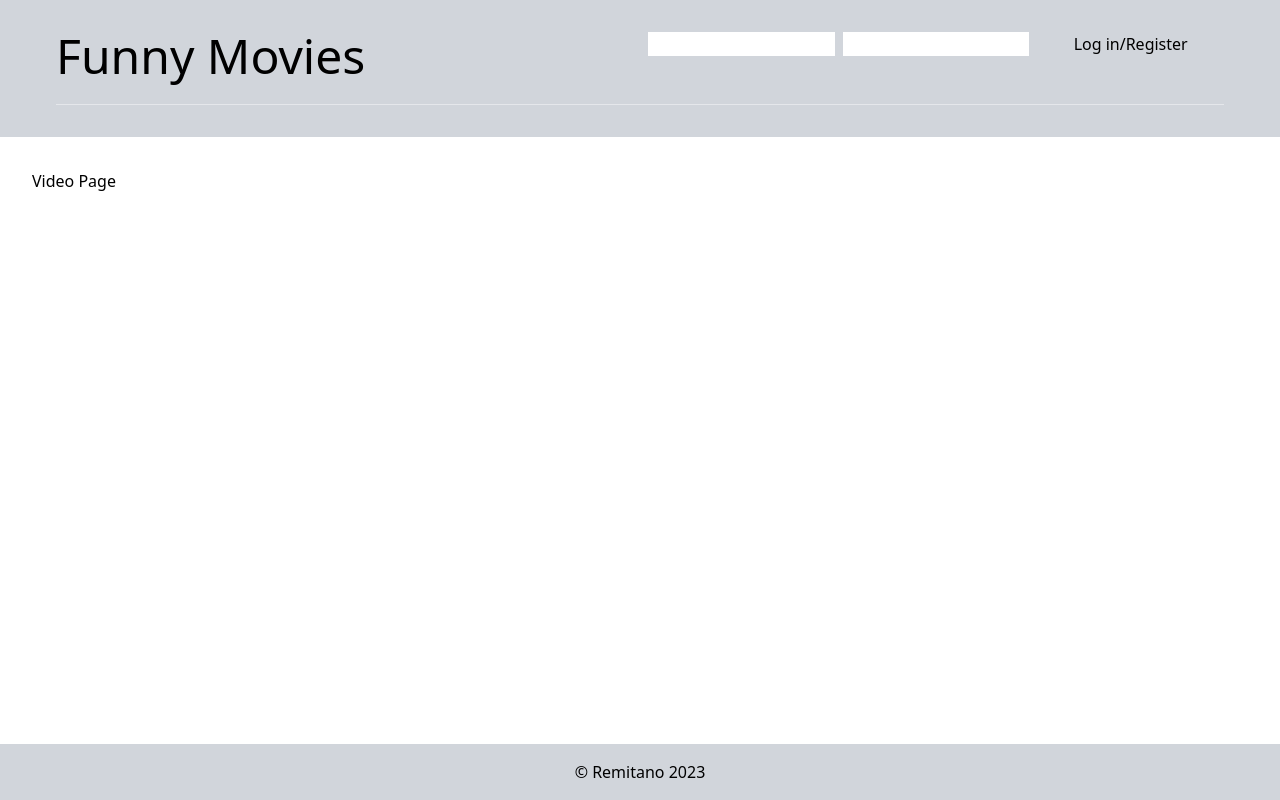
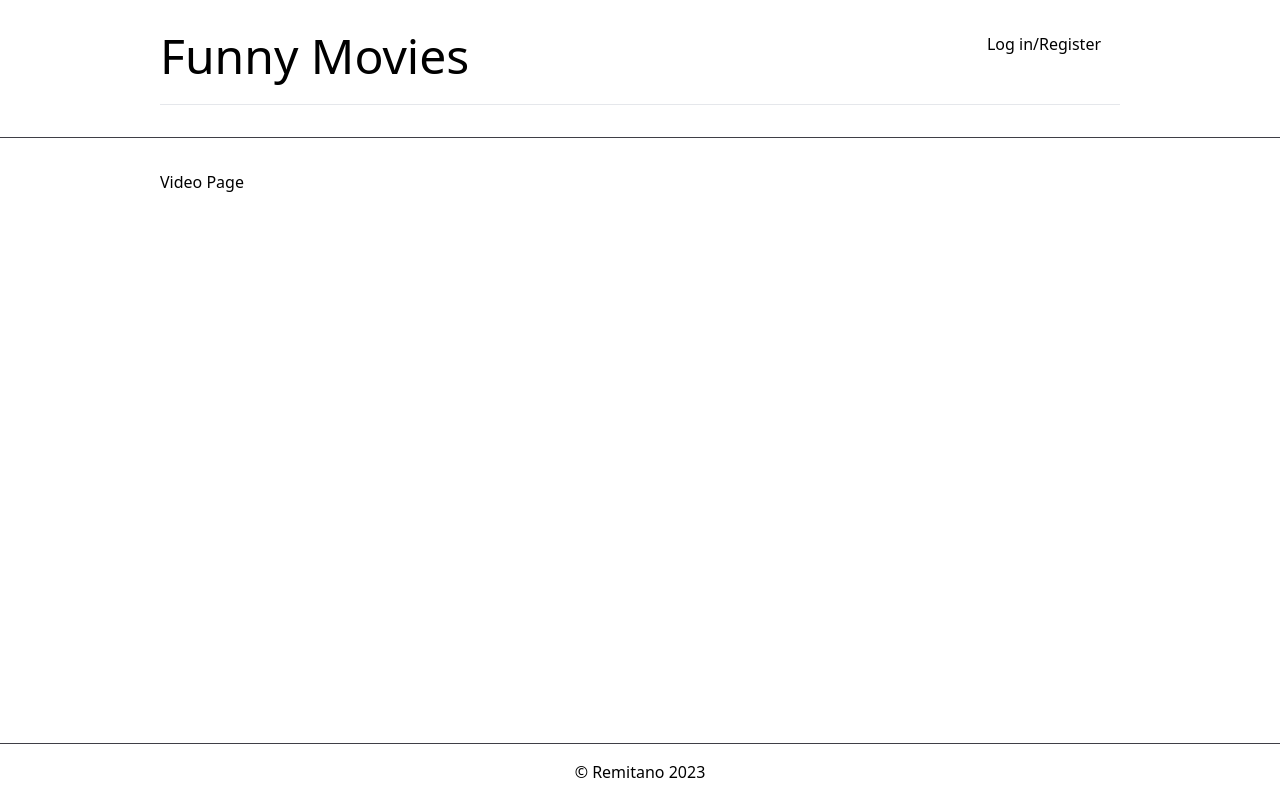
Before and after one commit to hlqviet/remitano, a Next.js app: page /videos in a window 1280 px wide. Built offline with nearby package versions, Linux system fonts and the light colour scheme.

Commit message:
refactor: update page styles

```diff
--- a/src/_components/Content/Content.tsx
+++ b/src/_components/Content/Content.tsx
@@ -5,7 +5,7 @@ const Content = (
 ) => {
   const { className = '', ...rest } = props
 
-  return <main className={`p-4 md:p-8 ${className}`} {...rest} />
+  return <main className={`p-4 md:px-40 md:py-8 ${className}`} {...rest} />
 }
 
 export default Content
--- a/src/_components/SiteFooter/SiteFooter.tsx
+++ b/src/_components/SiteFooter/SiteFooter.tsx
@@ -1,6 +1,6 @@
 const SiteFooter = () => {
   return (
-    <footer className='p-4 grid justify-center bg-gray-300 dark:bg-black'>
+    <footer className='p-4 grid justify-center border-t border-t-zinc-700'>
       <span>&copy; Remitano {new Date().getFullYear()}</span>
     </footer>
   )
--- a/src/_components/SiteHeader/SiteHeader.tsx
+++ b/src/_components/SiteHeader/SiteHeader.tsx
@@ -4,7 +4,7 @@ import Heading from '@/src/_components/Typography/Heading'
 
 const SiteHeader = () => {
   return (
-    <header className='p-4 md:px-14 md:py-8 bg-gray-300 dark:bg-black'>
+    <header className='p-4 md:px-40 md:py-8 border-b border-b-zinc-700'>
       <div className='grid grid-cols-1 md:grid-cols-2 md:grid-rows-2 gap-4'>
         <Link className='md:row-span-2' href='/'>
           <Heading level={1}>Funny Movies</Heading>
--- a/src/app/globals.css
+++ b/src/app/globals.css
@@ -10,7 +10,7 @@
 @media (prefers-color-scheme: dark) {
   :root {
     --primary-color: #ffffff;
-    --primary-background-color: #161616;
+    --primary-background-color: #000000;
   }
 }
 
```
